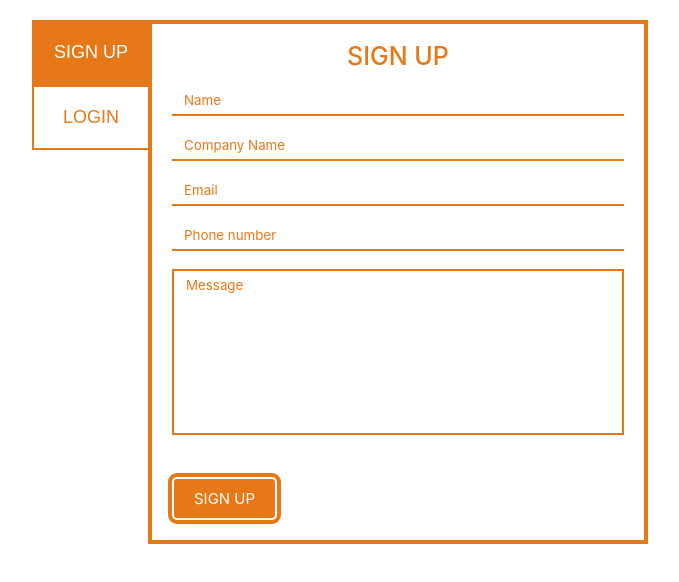
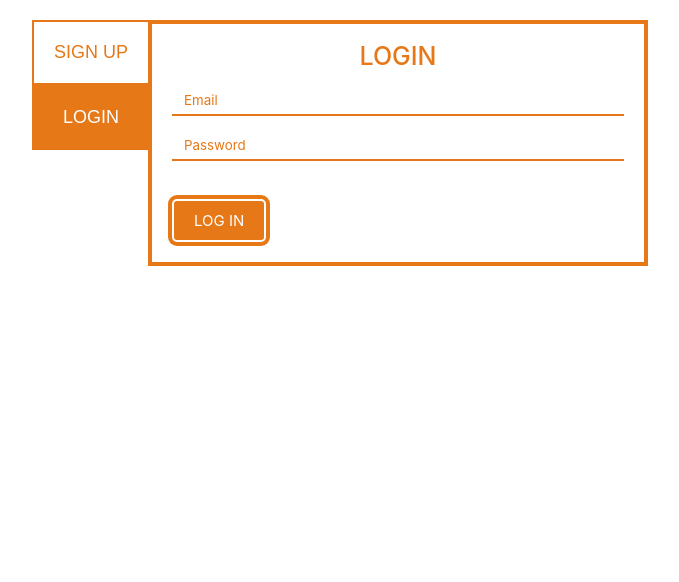
Before and after one commit to lahgomes/refactor_form-login-and-signup, a website built with Parcel: page index.html in a window 1280 px wide. Both pictures are taken after a click on the button "LOGIN". Shown: the whole page, without its empty margins (300-979 px from the left). Built offline with nearby package versions, Linux system fonts and the light colour scheme.

Commit message:
form tab functionality JS

```diff
--- a/index.html
+++ b/index.html
@@ -15,14 +15,14 @@
   <main class="container">
     <section class="tab">
       <div class="tab__signup">
-        <button class="tab__btn active">Sign Up</button>
+        <button class="tab__btn active" data-button='signup'>Sign Up</button>
       </div>
       <div class="tab__login">
-        <button class="tab__btn">Login</button>
+        <button class="tab__btn" data-button='login'>Login</button>
       </div>
     </section>
     <section class="form">
-      <form class="form__signup ">
+      <form class="form__signup " data-form='signup'>
         <h1 class="form__title">Sign Up</h1>
         <div class="form__group">
           <input arial-label="Name" class="form__input" type="text" placeholder="Name">
@@ -45,7 +45,7 @@
         </div>
       </form>
 
-      <form class="form__login  d-none">
+      <form class="form__login d-none" data-form='login'>
         <h1 class="form__title">Login</h1>
         <div class="form__group">
           <input arial-label="Email" class="form__input" type="email" placeholder="Email">
@@ -61,8 +61,7 @@
     </section>
 
   </main>
-
-
+  <script src="js/main.js"></script>
 </body>
 
 </html>
--- a/js/main.js
+++ b/js/main.js
@@ -0,0 +1,22 @@
+const tabButtons = document.querySelectorAll('[data-button]');
+const forms = document.querySelectorAll('[data-form]');
+
+const toggleForm = (data) => {
+  const formTarget = document.querySelector(`[data-form='${data}']`);
+
+  forms.forEach((form) => form.classList.add('d-none'));
+  formTarget.classList.remove('d-none');
+};
+
+const toggleButton = (element) => {
+  tabButtons.forEach((button) => button.classList.remove('active'));
+  element.classList.add('active');
+};
+
+tabButtons.forEach((button) => {
+  button.addEventListener('click', (e) => {
+    const data = e.target.getAttribute('data-button');
+    toggleButton(e.target);
+    toggleForm(data);
+  });
+});
--- a/sass/main.scss
+++ b/sass/main.scss
@@ -53,6 +53,7 @@
     &.active {
       background-color: $orange;
       color: $white;
+      pointer-events: none;
     }
   }
 }
```
